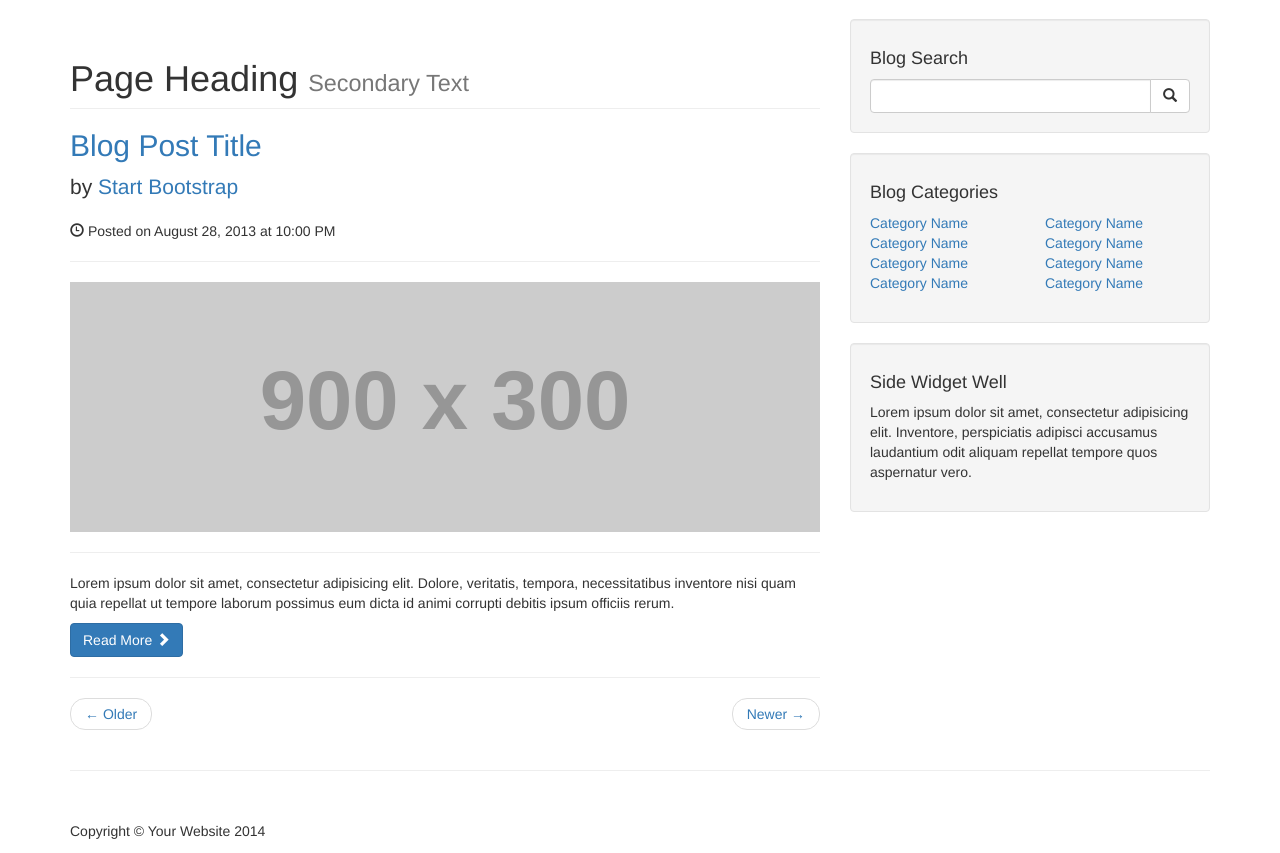
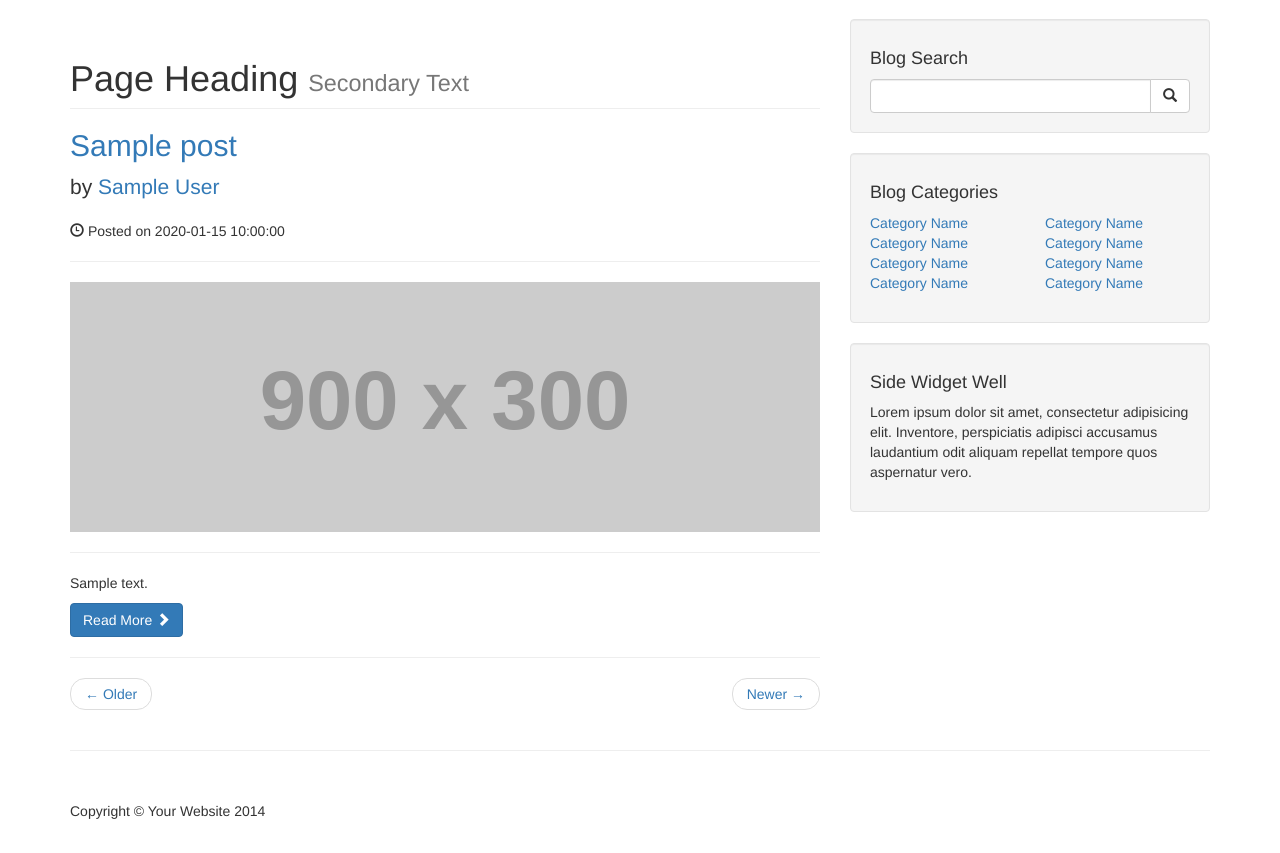
Before and after one commit to DilshadNoshad/Blogging-CMS, a PHP site: page / in a window 1280 px wide. Shown: the part 51-904 px from the top of the page. After the commit the page ends 870 px from the top, so only its background shows below. Run offline with PHP 8.4, Linux system fonts and the light colour scheme; tables that the repository leaves empty or names only in its code hold one stand-in row (values such as "Sample post"); grey boxes labelled with a size stand in for pictures from a placeholder-image service; some libraries are stand-ins or nearby versions.

Commit message:
fetch post text data

```diff
--- a/index.php
+++ b/index.php
@@ -15,23 +15,33 @@
                     Page Heading
                     <small>Secondary Text</small>
                 </h1>
+<?php
+        $query = 'SELECT * FROM posts';
+        $select_all_posts = mysqli_query($connection, $query);
+
+        while($row = mysqli_fetch_assoc($select_all_posts)){
+                $post_title = $row['post_title'];
+                $post_author = $row['post_author'];
+                $post_date = $row['post_date'];
+                $post_content = $row['post_content'];
+                ?>
 
                 <!-- First Blog Post -->
                 <h2>
-                    <a href="#">Blog Post Title</a>
+                    <a href="#"><?php echo $post_title ?></a>
                 </h2>
                 <p class="lead">
-                    by <a href="index.php">Start Bootstrap</a>
+                    by <a href="index.php"><?php echo $post_author ?></a>
                 </p>
-                <p><span class="glyphicon glyphicon-time"></span> Posted on August 28, 2013 at 10:00 PM</p>
+                <p><span class="glyphicon glyphicon-time"></span> Posted on <?php echo $post_date ?></p>
                 <hr>
                 <img class="img-responsive" src="http://placehold.it/900x300" alt="">
                 <hr>
-                <p>Lorem ipsum dolor sit amet, consectetur adipisicing elit. Dolore, veritatis, tempora, necessitatibus inventore nisi quam quia repellat ut tempore laborum possimus eum dicta id animi corrupti debitis ipsum officiis rerum.</p>
+                <p><?php echo $post_content ?></p>
                 <a class="btn btn-primary" href="#">Read More <span class="glyphicon glyphicon-chevron-right"></span></a>
 
                 <hr>
-
+                <?php  }  ?>
                 <!-- Pager -->
                 <ul class="pager">
                     <li class="previous">
```
